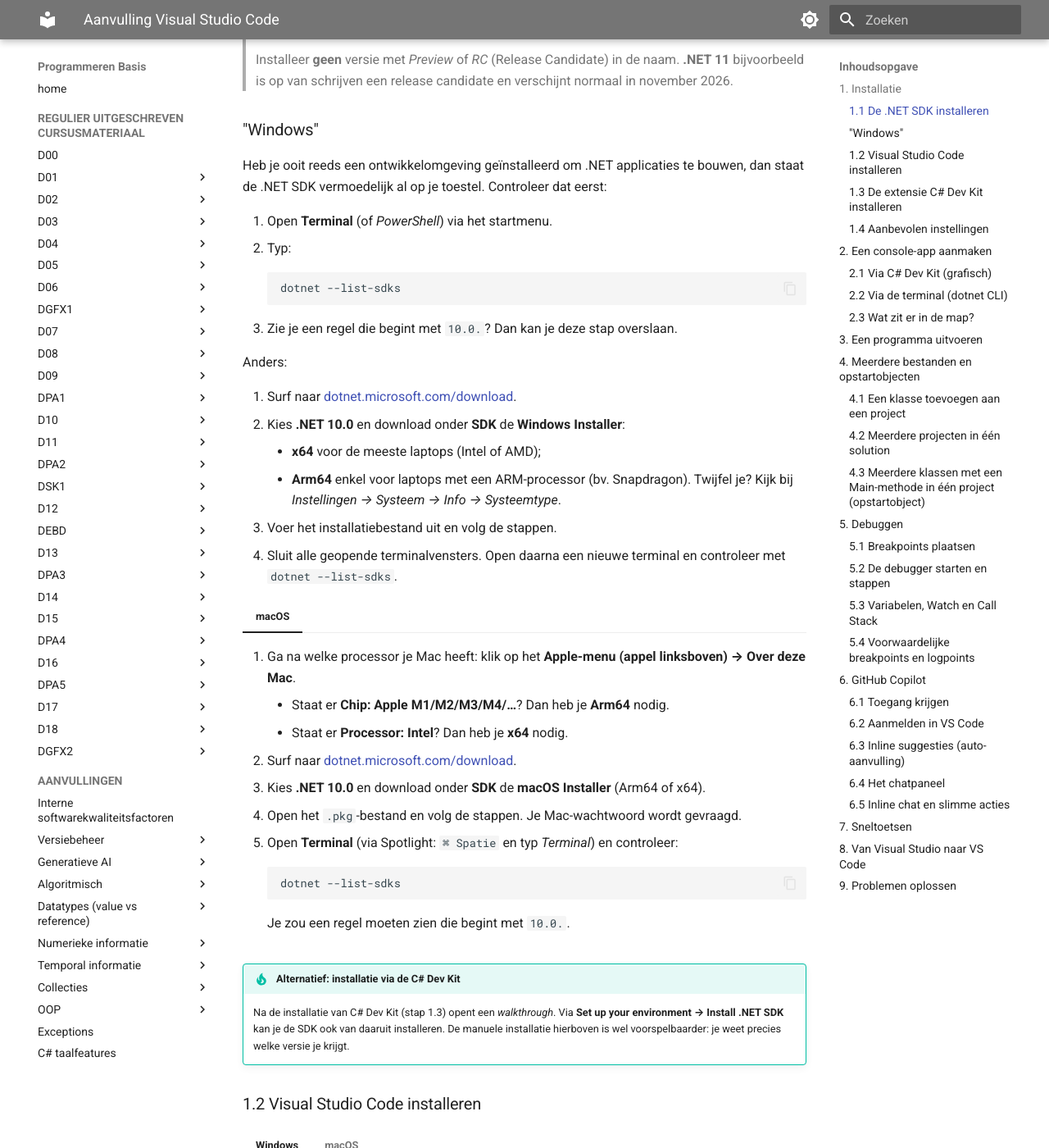
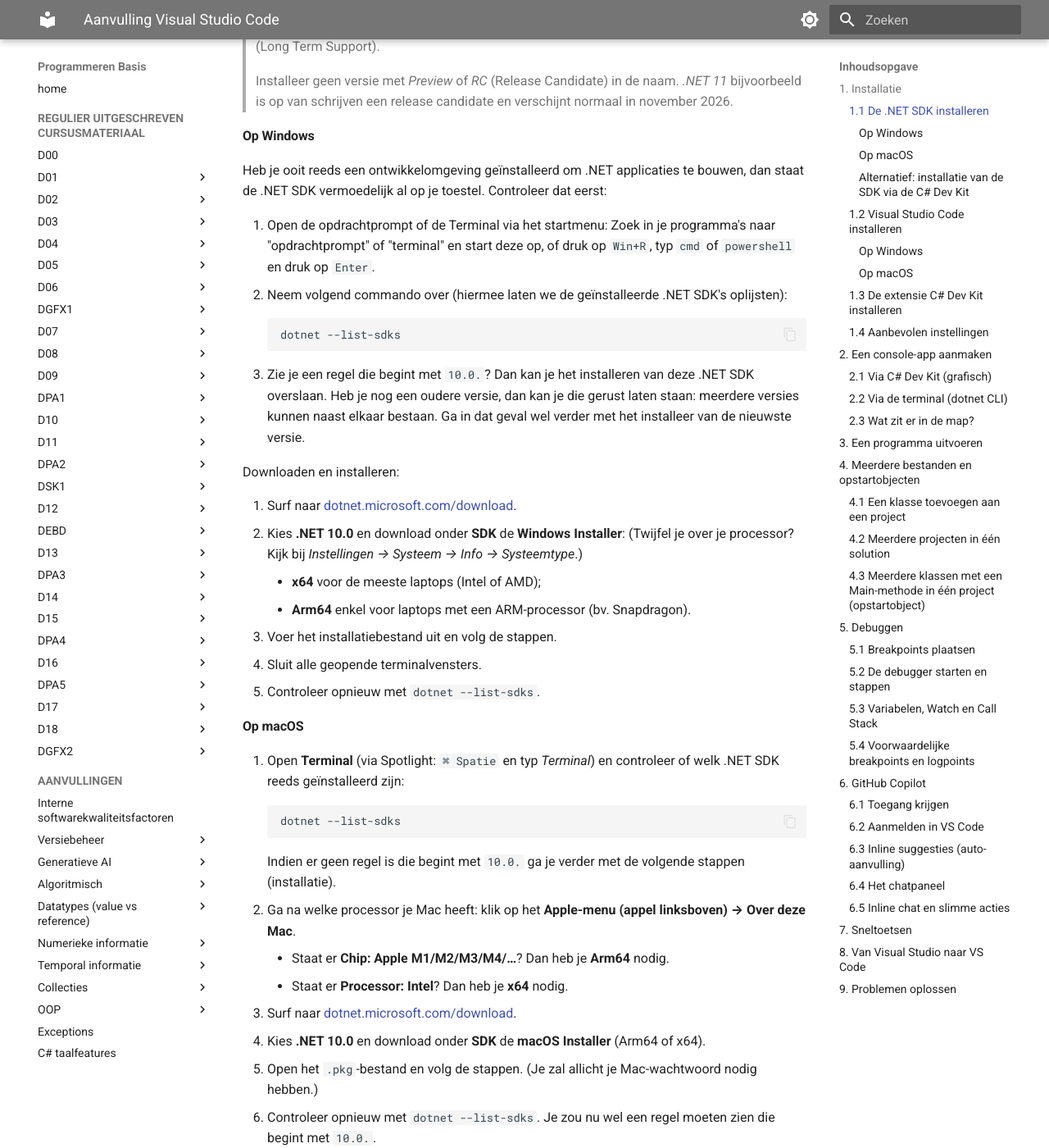
Before and after one commit to GRAD-PRG/PB, an MkDocs documentation site: the page built from docs/Aanvulling - Visual Studio Code.md, in a window 1280 px wide and 1400 px high, scrolled down 997 px. Shown: the whole window at 82% size. Built offline with MkDocs 1.6.1 and Material for MkDocs 9.7.7, drawn with Linux system fonts in a browser that asks for light colours; some of the changed text lies outside the part shown.

Commit message:
aanpassingen aan vsc stuk

````diff
--- a/docs/Aanvulling - Visual Studio Code.md
+++ b/docs/Aanvulling - Visual Studio Code.md
@@ -36,81 +35,81 @@
 
 > Installeer de **nieuwste stabiele versie** van de .NET SDK. Op dit moment is dat **.NET 10 (LTS)** (Long Term Support).
 >
-> Installeer **geen** versie met *Preview* of *RC* (Release Candidate) in de naam. **.NET 11** bijvoorbeeld is op van schrijven een release candidate en verschijnt normaal in november 2026.
+> Installeer geen versie met *Preview* of *RC* (Release Candidate) in de naam. *.NET 11* bijvoorbeeld is op van schrijven een release candidate en verschijnt normaal in november 2026.
 
-### "Windows"
+#### Op Windows
 
 Heb je ooit reeds een ontwikkelomgeving geïnstalleerd om .NET applicaties te bouwen, dan staat de .NET SDK vermoedelijk al op je toestel. Controleer dat eerst:
 
-1. Open **Terminal** (of *PowerShell*) via het startmenu.
-2. Typ:
+1. Open de opdrachtprompt of de Terminal via het startmenu: Zoek in je programma's naar "opdrachtprompt" of "terminal" en start deze op, of druk op `Win+R`, typ `cmd` of `powershell` en druk op `Enter`.
+2. Neem volgend commando over (hiermee laten we de geïnstalleerde .NET SDK's oplijsten):
     ```
     dotnet --list-sdks
     ```
-3. Zie je een regel die begint met `10.0.`? Dan kan je deze stap overslaan.
+3. Zie je een regel die begint met `10.0.`?  Dan kan je het installeren van deze .NET SDK overslaan.  Heb je nog een oudere versie, dan kan je die gerust laten staan: meerdere versies kunnen naast elkaar bestaan.  Ga in dat geval wel verder met het installeer van de nieuwste versie.
 
-Anders:
+Downloaden en installeren:
 
 1. Surf naar [dotnet.microsoft.com/download](https://dotnet.microsoft.com/download).
-2. Kies **.NET 10.0** en download onder **SDK** de **Windows Installer**:
+2. Kies **.NET 10.0** en download onder **SDK** de **Windows Installer**: (Twijfel je over je processor? Kijk bij *Instellingen → Systeem → Info → Systeemtype*.)
     - **x64** voor de meeste laptops (Intel of AMD);
     - **Arm64** enkel voor laptops met een ARM-processor (bv. Snapdragon).
-        Twijfel je? Kijk bij *Instellingen → Systeem → Info → Systeemtype*.
 3. Voer het installatiebestand uit en volg de stappen.
-4. Sluit alle geopende terminalvensters. Open daarna een nieuwe terminal en controleer met `dotnet --list-sdks`.
+4. Sluit alle geopende terminalvensters.
+5. Controleer opnieuw met `dotnet --list-sdks`.
 
-=== "macOS"
+#### Op macOS
 
-    1. Ga na welke processor je Mac heeft: klik op het **Apple-menu (appel linksboven) → Over deze Mac**.
-        - Staat er **Chip: Apple M1/M2/M3/M4/…**? Dan heb je **Arm64** nodig.
-        - Staat er **Processor: Intel**? Dan heb je **x64** nodig.
-    2. Surf naar [dotnet.microsoft.com/download](https://dotnet.microsoft.com/download).
-    3. Kies **.NET 10.0** en download onder **SDK** de **macOS Installer** (Arm64 of x64).
-    4. Open het `.pkg`-bestand en volg de stappen. Je Mac-wachtwoord wordt gevraagd.
-    5. Open **Terminal** (via Spotlight: `⌘ Spatie` en typ *Terminal*) en controleer:
-       ```
-       dotnet --list-sdks
-       ```
-       Je zou een regel moeten zien die begint met `10.0.`.
+1. Open **Terminal** (via Spotlight: `⌘ Spatie` en typ *Terminal*) en controleer of welk .NET SDK reeds geïnstalleerd zijn:
+    ```
+    dotnet --list-sdks
+    ```
+    Indien er geen regel is die begint met `10.0.` ga je verder met de volgende stappen (installatie).
+2. Ga na welke processor je Mac heeft: klik op het **Apple-menu (appel linksboven) → Over deze Mac**.
+    - Staat er **Chip: Apple M1/M2/M3/M4/…**? Dan heb je **Arm64** nodig.
+    - Staat er **Processor: Intel**? Dan heb je **x64** nodig.
+3. Surf naar [dotnet.microsoft.com/download](https://dotnet.microsoft.com/download).
+4. Kies **.NET 10.0** en download onder **SDK** de **macOS Installer** (Arm64 of x64).
+5. Open het `.pkg`-bestand en volg de stappen. (Je zal allicht je Mac-wachtwoord nodig hebben.)
+6. Controleer opnieuw met `dotnet --list-sdks`.  Je zou nu wel een regel moeten zien die begint met `10.0.`.
 
-!!! tip "Alternatief: installatie via de C# Dev Kit"
-    Na de installatie van C# Dev Kit (stap 1.3) opent een *walkthrough*. Via **Set up your environment → Install .NET SDK** kan je de SDK ook van daaruit installeren. De manuele installatie hierboven is wel voorspelbaarder: je weet precies welke versie je krijgt.
+#### Alternatief: installatie van de SDK via de C# Dev Kit
+
+Na de installatie van VS Code en de extensie C# Dev Kit (stap 1.3) opent een *walkthrough*. Via **Set up your environment → Install .NET SDK** kan je de SDK ook van daaruit installeren.
+De manuele installatie hierboven is voorspelbaarder, je kiest zelf welke versie je krijgt.
 
 ### 1.2 Visual Studio Code installeren
 
-=== "Windows"
+#### Op Windows
 
-    1. Surf naar [code.visualstudio.com](https://code.visualstudio.com) en klik op **Download for Windows**. Je krijgt dan de *User Installer*. Die heeft geen administratorrechten nodig.
-    2. Voer het installatiebestand uit.
-    3. Laat bij **Select Additional Tasks** deze opties aangevinkt of vink ze aan:
-        - **Add "Open with Code" action to Windows Explorer directory context menu**: hiermee kan je een map openen met rechtsklik → *Open with Code*;
-        - **Add to PATH**: hiermee kan je `code .` typen in een terminal.
-    4. Rond de installatie af en start VS Code.
+1. Surf naar [code.visualstudio.com](https://code.visualstudio.com) en klik op **Download for Windows**. Je krijgt dan de *User Installer*. (Die heeft geen administratorrechten nodig.)
+2. Voer het installatiebestand uit.
+3. Laat bij **Select Additional Tasks** deze opties aangevinkt of vink ze aan:
+    - **Add "Open with Code" action to Windows Explorer directory context menu**: hiermee kan je een map openen met rechtsklik → *Open with Code*;
+    - **Add to PATH**: hiermee kan je `code .` typen in een terminal (zie verderop).
+4. Rond de installatie af en start VS Code.
 
-=== "macOS"
+#### Op macOS
 
-    1. Surf naar [code.visualstudio.com](https://code.visualstudio.com) en klik op **Download for Mac**. Je krijgt een `.zip`-bestand (*Universal*: werkt op Apple Silicon en Intel).
-    2. Pak het bestand uit (dubbelklik in *Downloads*).
-    3. **Sleep `Visual Studio Code.app` naar de map *Programma's*** (*Applications*).
-       Laat het programma niet in *Downloads* staan. Anders werken automatische updates niet goed.
-    4. Start VS Code vanuit *Programma's* of via Spotlight. Bevestig de beveiligingsmelding met **Open**.
-    5. Open het **Command Palette** met `⇧⌘P`, typ `shell command` en kies **Shell Command: Install 'code' command in PATH**. Nu kan je in Terminal `code .` typen om een map te openen.
-
-!!! note "Taal van de interface"
-    Laat VS Code in het **Engels** staan. Documentatie, foutmeldingen, tutorials en deze handleiding gebruiken de Engelse namen van menu's en commando's.
+1. Surf naar [code.visualstudio.com](https://code.visualstudio.com) en klik op **Download for Mac**. Je krijgt een `.zip`-bestand (*Universal*: werkt op Apple Silicon en Intel).
+2. Pak het bestand uit (dubbelklik in *Downloads*).
+3. **Sleep `Visual Studio Code.app` naar de map *Programma's*** (*Applications*).
+    Laat het programma niet in *Downloads* staan. Anders werken automatische updates niet goed.
+4. Start VS Code vanuit *Programma's* of via Spotlight. Bevestig de beveiligingsmelding met **Open**.
+5. Open het **Command Palette** met `⇧⌘P`, typ `shell command` en kies **Shell Command: Install 'code' command in PATH**. Nu kan je in Terminal `code .` typen om een map te openen (zie verderop).
 
 ### 1.3 De extensie C# Dev Kit installeren
 
 1. Open in VS Code de weergave **Extensions**: klik op het blokjes-icoon in de *Activity Bar* links, of gebruik `Ctrl+Shift+X` (Windows) of `⇧⌘X` (macOS).
 2. Zoek naar **C# Dev Kit**.
-3. Controleer dat de uitgever **Microsoft** is (met blauw vinkje). Installeer geen namaakextensies met een gelijkaardige naam.
+3. Controleer dat de uitgever **Microsoft** is (met blauw vinkje).
 4. Klik op **Install**. De extensies **C#** en **.NET Install Tool** worden automatisch mee geïnstalleerd.
 5. Er opent een *walkthrough* (**Get Started with C# Dev Kit**). Heb je de SDK al geïnstalleerd, dan mag je die sluiten.
 
-!!! info "Licentie en aanmelden"
+> "Licentie en aanmelden"
     C# Dev Kit is **gratis voor persoonlijk, academisch en open-source gebruik**. Het valt onder dezelfde licentievoorwaarden als Visual Studio Community.
-
-    De extensie kan vragen om je aan te melden met een Microsoft-account. Aanmelden wordt technisch niet afgedwongen, maar hoort wel bij de licentievoorwaarden. Meld je daarom aan met je **schoolaccount** (werk- of schoolaccount) via het **Accounts**-icoon linksonder.
+>
+> De extensie kan vragen om je aan te melden met een Microsoft-account. Aanmelden wordt technisch niet afgedwongen, maar hoort wel bij de licentievoorwaarden. Je kan je aanmelden met je Microsoft **schoolaccount** (werk- of schoolaccount) via het **Accounts**-icoon linksonder.
 
 ### 1.4 Aanbevolen instellingen
 
@@ -123,18 +122,16 @@
 ```json
 {
     "files.autoSave": "afterDelay",
-    "csharp.debug.console": "integratedTerminal"
+    "csharp.debug.console": "externalTerminal"
 }
 ```
 
-Waarom?
-
 | Instelling | Effect |
 |---|---|
-| `files.autoSave` | Bestanden worden automatisch bewaard. Zonder deze instelling voert `dotnet run` in de terminal de **laatst bewaarde** versie uit, niet wat je op het scherm ziet. |
-| `csharp.debug.console` | Je programma draait in het **Terminal**-paneel in plaats van in de *Debug Console*. `Console.ReadLine()` werkt in beide, maar `Console.ReadKey()`, `Console.Clear()` en het verplaatsen van de cursor werken enkel correct in een echte terminal. |
+| `"files.autoSave": "afterDelay"` | Bestanden worden automatisch bewaard. Zonder deze instelling voert `dotnet run` in de terminal de **laatst expliciet bewaarde** versie uit, soms is dat niet wat je op het scherm ziet en dat kan uiteraard leiden tot verwarring. |
+| `"csharp.debug.console": "externalTerminal"` | Deze instelling zorgt ervoor dat je C#-consoleapplicatie tijdens het debuggen opstart in een los, extern terminalvenster van je besturingssysteem, in plaats van binnen de interface van Visual Studio Code. Het gebruik van `"externalTerminal"` biedt ook de hoogst mogelijke compatibiliteit voor low-level console API's.`Console.ReadLine()` werkt in beide (*internal* en *external* terminal), maar instructies als `Console.ReadKey()`, `Console.Clear()` of deze voor het verplaatsen van de cursor werken enkel correct in een echte (*externe*) terminal. |
 
----
+
 
 ## 2. Een console-app aanmaken
 
@@ -145,8 +142,7 @@
 
 Dat is identiek aan Visual Studio.
 
-!!! warning "Open altijd een map, geen los bestand"
-    VS Code werkt met **mappen**. Open altijd de map waarin je `.slnx`- of `.csproj`-bestand staat (**File → Open Folder…**). Open je een los `.cs`-bestand, of een map die veel te hoog ligt (bv. je hele *Documenten*-map), dan werkt C# Dev Kit niet of maar half.
+Open altijd een map, geen los bestand. VS Code werkt met **mappen**. Open altijd de map waarin je `.slnx`- of `.csproj`-bestand staat (**File → Open Folder…**). Open je een los `.cs`-bestand, of een map die veel te hoog ligt (bv. je hele *Documenten*-map), dan werkt C# Dev Kit niet of maar half, en ga je het project (of dus je programma) niet kunnen uitvoeren.
 
 ### 2.1 Via C# Dev Kit (grafisch)
 
````
Also changed, not shown: other parts of docs/Aanvulling - Visual Studio Code.md (+4 -5 lines).
